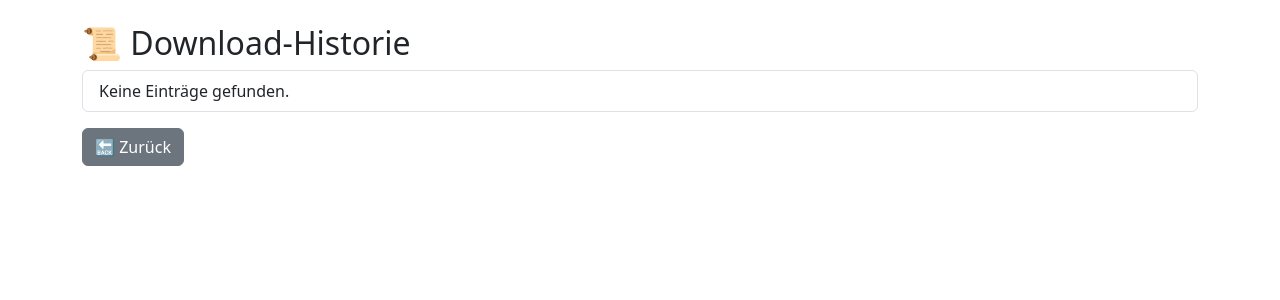
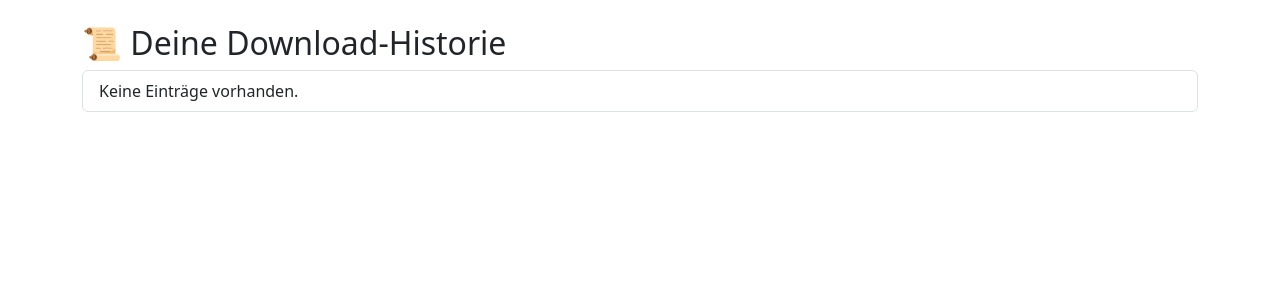
Before and after one commit to Kitanga84/Serwer, a Flask app: page /download_history in a window 1280 px wide. Shown: the part 62-362 px from the top of the page. Run offline with Flask 3, Linux system fonts and the light colour scheme; the visitor is signed in with stand-in values (Sample User, id 1).

Commit message:
Update history.html

```diff
--- a/templates/history.html
+++ b/templates/history.html
@@ -1,14 +1,15 @@
 {% extends "base.html" %}
-{% block title %}Download-Historie{% endblock %}
+{% block title %}📜 Download-Historie{% endblock %}
+{% block content %}
+<h2>📜 Deine Download-Historie</h2>
 
-{% block content %}
-<h2>📜 Download-Historie</h2>
 <ul class="list-group">
   {% for entry in history %}
-    <li class="list-group-item">{{ entry }}</li>
+    <li class="list-group-item">
+      {{ entry.timestamp }} – {{ entry.filename }}
+    </li>
   {% else %}
-    <li class="list-group-item">Keine Einträge gefunden.</li>
+    <li class="list-group-item">Keine Einträge vorhanden.</li>
   {% endfor %}
 </ul>
-<a href="{{ url_for('index') }}" class="btn btn-secondary mt-3">🔙 Zurück</a>
 {% endblock %}
```
